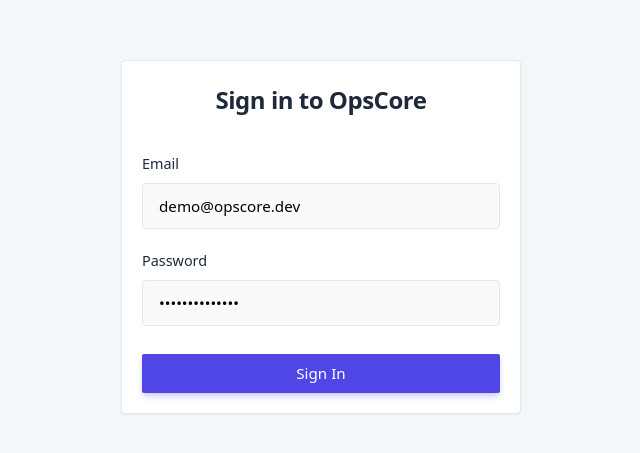
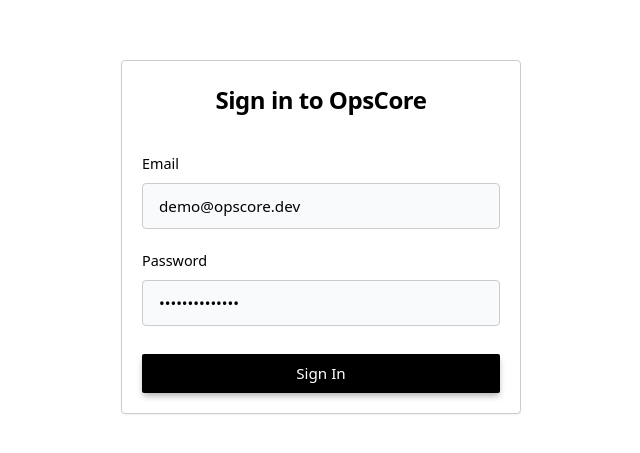
Before and after one commit to Mathewphillip/opscore-frontend, a React (Vite) app: page /login in a window 1280 px wide. Shown: the part 163-616 px from the top of the page, without its empty margins (319-959 px from the left). Built offline with nearby package versions, Linux system fonts and the light colour scheme.

Commit message:
error indicators updated

```diff
--- a/src/index.css
+++ b/src/index.css
@@ -1,28 +1,28 @@
 :root {
-  --text: #6b6375;
-  --text-h: #08060d;
+  --text: #000000;
+  --text-h: #000000;
   --font-family: 'Outfit', system-ui, -apple-system, sans-serif;
 
   /* Color Palette */
-  --bg-app: #f4f7f9;
+  --bg-app: #ffffff;
   --bg-surface: #ffffff;
 
-  --text-main: #1e293b;
-  --text-muted: #64748b;
+  --text-main: #000000;
+  --text-muted: #666666;
 
-  --primary: #4f46e5;
-  --primary-hover: #4338ca;
-  --primary-gradient: linear-gradient(135deg, #4f46e5 0%, #7c3aed 100%);
+  --primary: #000000;
+  --primary-hover: #333333;
+  --primary-gradient: #000000;
 
-  --sidebar-bg: #0f172a;
-  --sidebar-text: #94a3b8;
+  --sidebar-bg: #000000;
+  --sidebar-text: #cccccc;
   --sidebar-text-hover: #ffffff;
-  --sidebar-active-bg: rgba(255, 255, 255, 0.1);
+  --sidebar-active-bg: rgba(255, 255, 255, 0.2);
 
-  --border-light: #e2e8f0;
+  --border-light: #cccccc;
 
-  --success: #10b981;
-  --error: #ef4444;
+  --success: green;
+  --error: red;
 
   /* Shadows & Radius */
   --shadow-card: 0 1px 2px 0 rgba(0, 0, 0, 0.05);
@@ -88,12 +88,12 @@
 .btn-primary {
   background: var(--primary);
   color: white;
-  box-shadow: 0 4px 6px -1px rgba(79, 70, 229, 0.3);
+  box-shadow: 0 4px 6px -1px rgba(0, 0, 0, 0.3);
 }
 
 .btn-primary:hover {
   transform: translateY(-2px);
-  box-shadow: 0 10px 15px -3px rgba(79, 70, 229, 0.4);
+  box-shadow: 0 10px 15px -3px rgba(0, 0, 0, 0.4);
 }
 
 /* Cards */
@@ -135,7 +135,7 @@
 input:focus, select:focus, textarea:focus {
   border-color: var(--primary);
   background-color: var(--bg-surface);
-  box-shadow: 0 0 0 4px rgba(79, 70, 229, 0.1);
+  box-shadow: 0 0 0 4px rgba(0, 0, 0, 0.1);
 }
 
 /* Layout */
@@ -164,7 +164,7 @@
 .sidebar-brand {
   font-size: 1.5rem;
   font-weight: 700;
-  color: #c4b5fd;
+  color: #ffffff;
   letter-spacing: -0.02em;
 }
 
@@ -210,7 +210,7 @@
   gap: 0.75rem;
   padding: 0.85rem 1.25rem;
   background: transparent;
-  color: #f87171;
+  color: var(--error);
   border: none;
   border-radius: var(--radius-md);
   cursor: pointer;
@@ -221,8 +221,8 @@
 }
 
 .btn-logout:hover {
-  background-color: rgba(239, 68, 68, 0.1);
-  color: #fca5a5;
+  background-color: rgba(255, 0, 0, 0.1);
+  color: red;
 }
 
 /* Main Content Area */
@@ -282,11 +282,11 @@
 }
 
 .badge-primary {
-  background-color: rgba(79, 70, 229, 0.1);
+  background-color: rgba(0, 0, 0, 0.1);
   color: var(--primary);
 }
 
 .badge-error {
-  background-color: rgba(239, 68, 68, 0.1);
+  background-color: rgba(255, 0, 0, 0.1);
   color: var(--error);
 }
```
